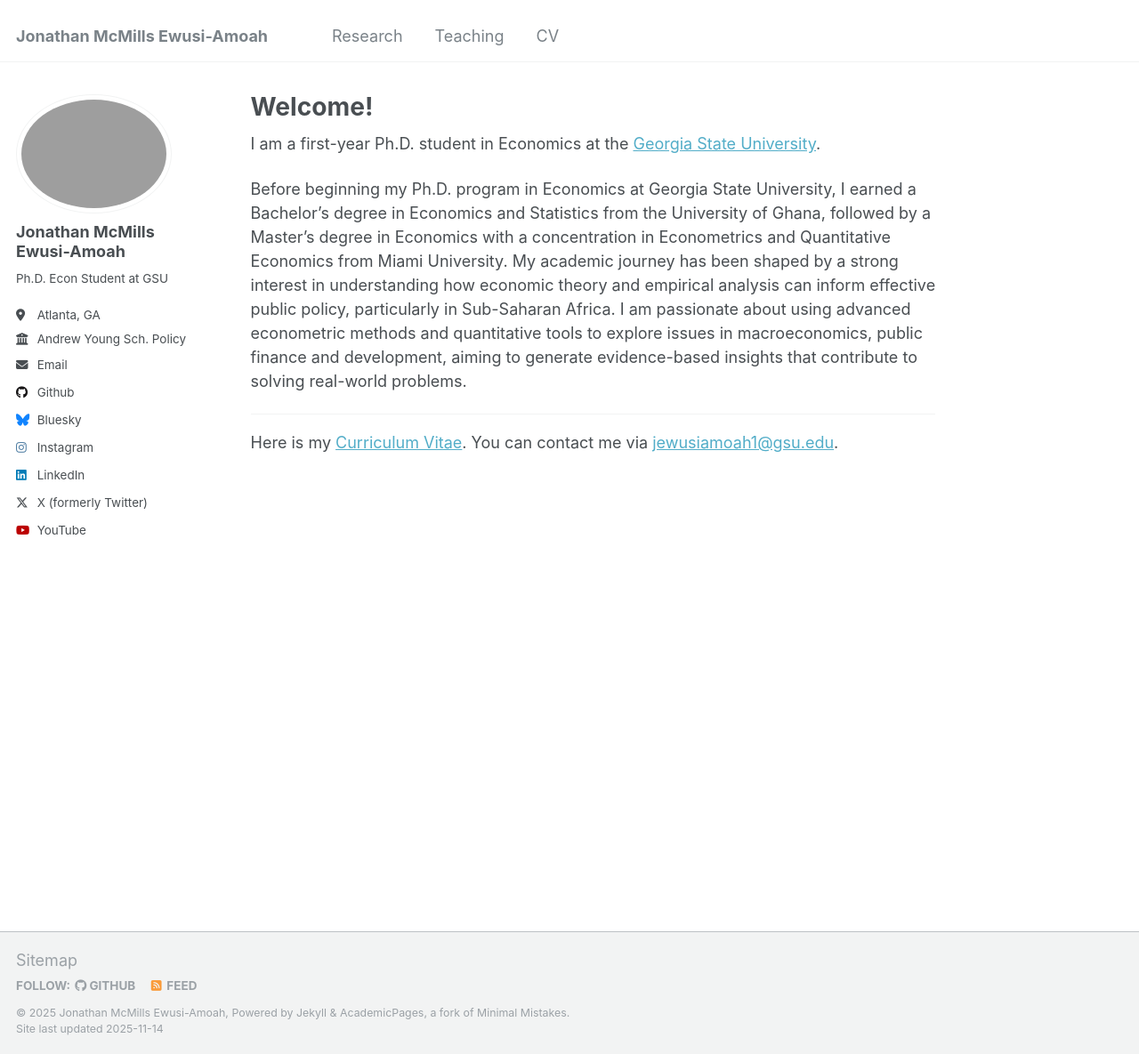
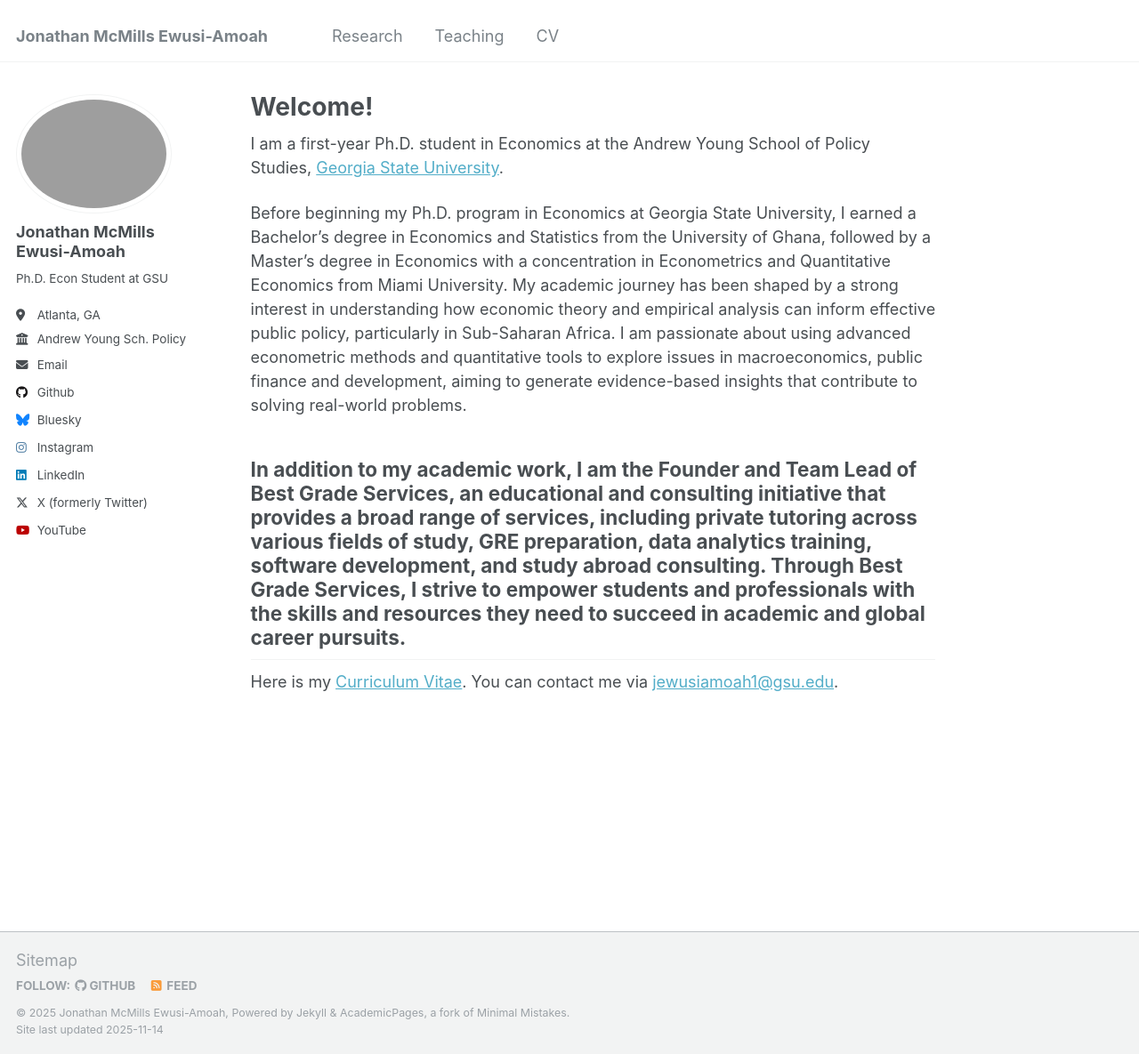
Before and after one commit to JonathanMcMills/JonathanMcMills.github.io, a Jekyll site: the page built from _pages/about.md, in a window 1280 px wide and 1185 px high. Shown: the whole window at 89% size. Built offline with Jekyll 4.4.1, drawn with Linux system fonts in a browser that asks for light colours.

Commit message:
Update about.md

```diff
--- a/_pages/about.md
+++ b/_pages/about.md
@@ -7,12 +7,12 @@ redirect_from:
   - /about.html
 ---
 
-I am a first-year Ph.D. student in Economics at the [Georgia State University](https://www.gsu.edu/program/economics-phd/).
+I am a first-year Ph.D. student in Economics at the Andrew Young School of Policy Studies, [Georgia State University](https://www.gsu.edu/program/economics-phd/).
 
 
 Before beginning my Ph.D. program in Economics at Georgia State University, I earned a Bachelor’s degree in Economics and Statistics from the University of Ghana, followed by a Master’s degree in Economics with a concentration in Econometrics and Quantitative Economics from Miami University. My academic journey has been shaped by a strong interest in understanding how economic theory and empirical analysis can inform effective public policy, particularly in Sub-Saharan Africa. I am passionate about using advanced econometric methods and quantitative tools to explore issues in macroeconomics, public finance and development, aiming to generate evidence-based insights that contribute to solving real-world problems.
 
-
+In addition to my academic work, I am the Founder and Team Lead of Best Grade Services, an educational and consulting initiative that provides a broad range of services, including private tutoring across various fields of study, GRE preparation, data analytics training, software development, and study abroad consulting. Through Best Grade Services, I strive to empower students and professionals with the skills and resources they need to succeed in academic and global career pursuits.
 ---
 
 Here is my [Curriculum Vitae](/files/resume2025.pdf). You can contact me via [jewusiamoah1@gsu.edu](mailto:jewusiamoah1@gsu.edu).
```
